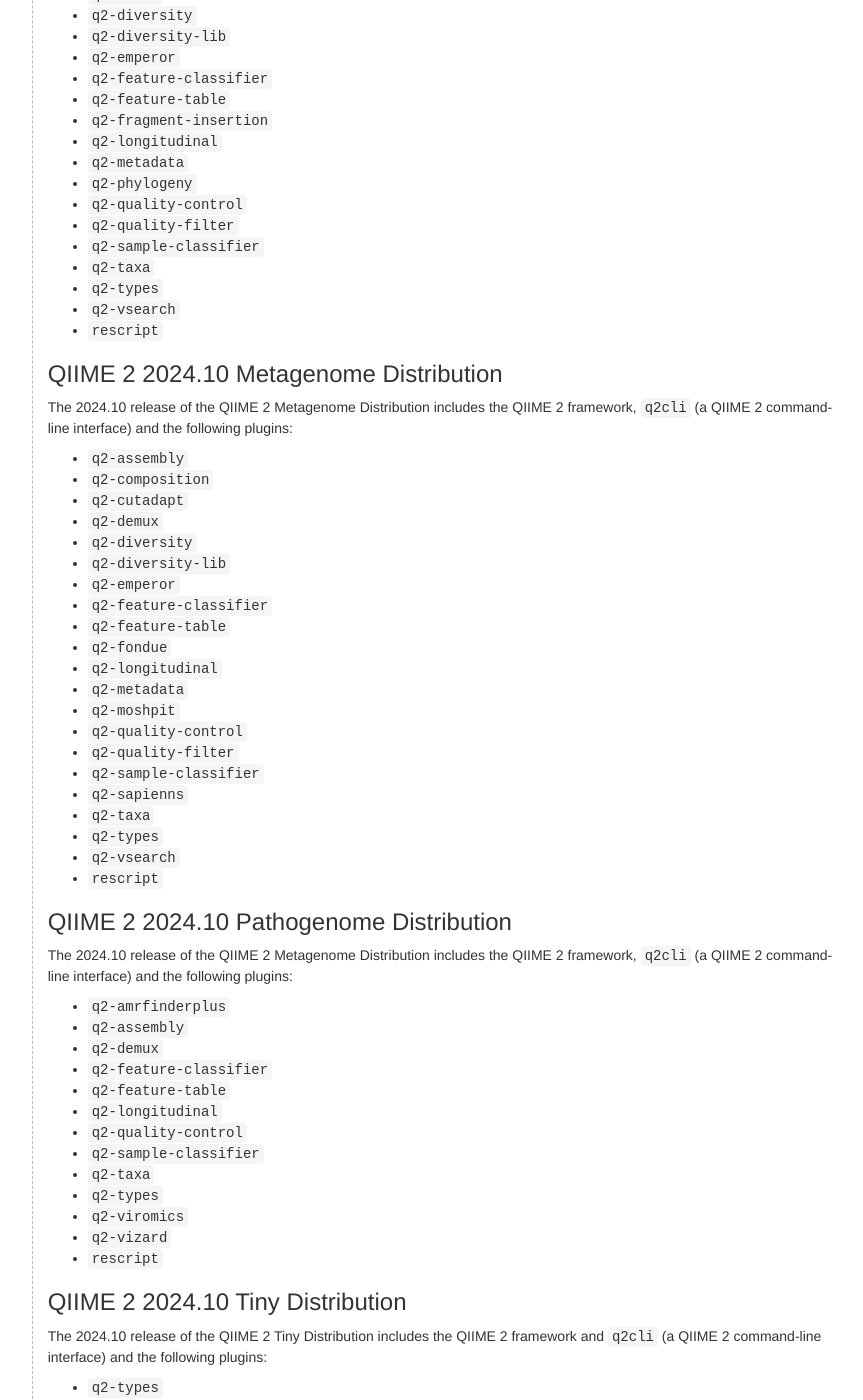
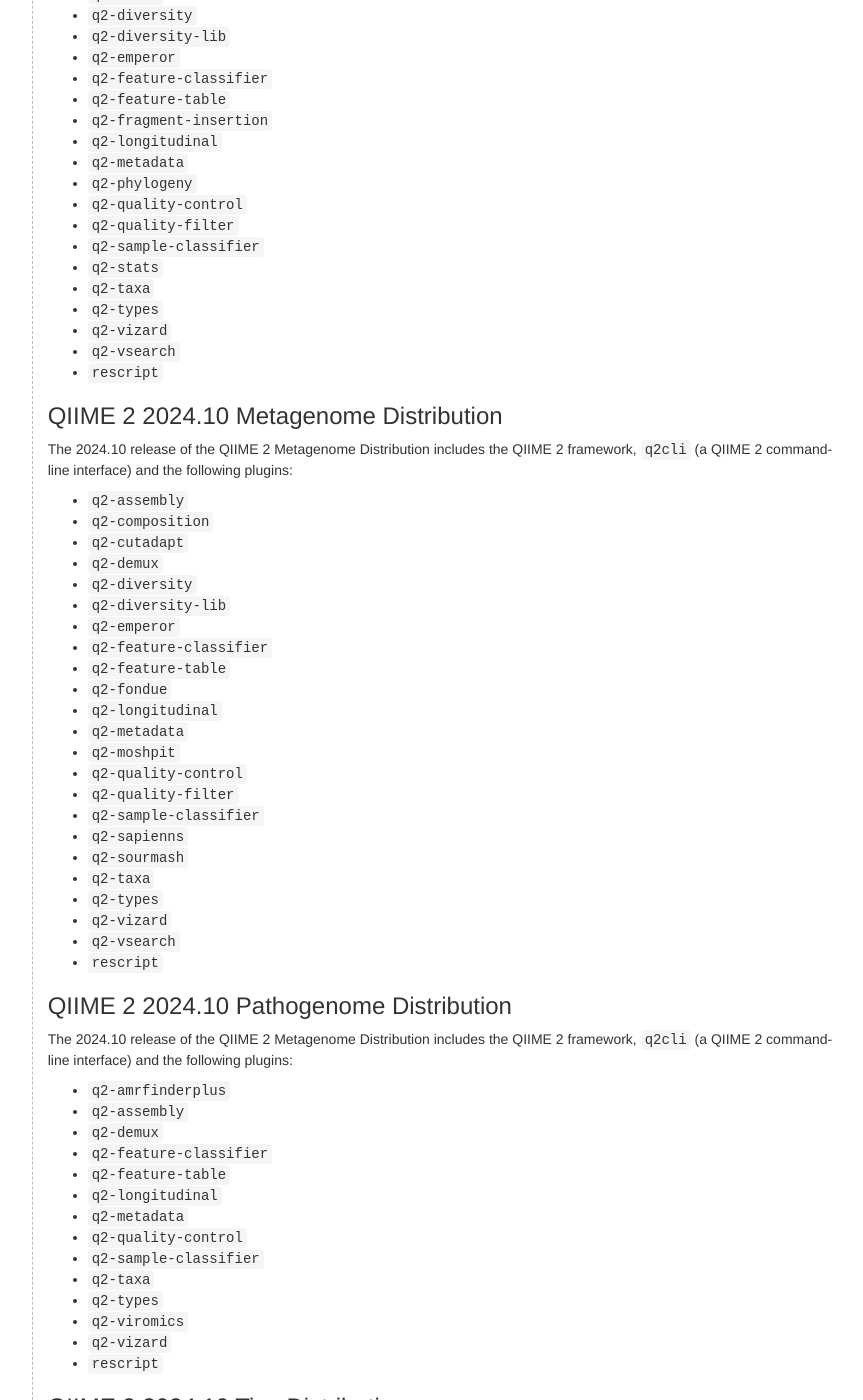
Before and after one commit to qiime2/docs, a Sphinx documentation site: the page built from source/install/index.rst, in a window 1280 px wide and 1400 px high, scrolled down 1186 px. Shown: the whole window, without its empty margins (277-1140 px from the left). Built offline with Sphinx 7.4.7, drawn with Linux system fonts in a browser that asks for light colours; pages that are not in the unit, such as notebooks, are missing from menus; the version number could not be read and is left out.

Commit message:
MAINT: update listed plugins for each distro in 2024.10

```diff
--- a/source/install/index.rst
+++ b/source/install/index.rst
@@ -71,8 +71,10 @@
 - ``q2-quality-control``
 - ``q2-quality-filter``
 - ``q2-sample-classifier``
+- ``q2-stats``
 - ``q2-taxa``
 - ``q2-types``
+- ``q2-vizard``
 - ``q2-vsearch``
 - ``rescript``
 
@@ -98,8 +100,10 @@
 - ``q2-quality-filter``
 - ``q2-sample-classifier``
 - ``q2-sapienns``
+- ``q2-sourmash``
 - ``q2-taxa``
 - ``q2-types``
+- ``q2-vizard``
 - ``q2-vsearch``
 - ``rescript``
 
@@ -114,6 +118,7 @@
 - ``q2-feature-classifier``
 - ``q2-feature-table``
 - ``q2-longitudinal``
+- ``q2-metadata``
 - ``q2-quality-control``
 - ``q2-sample-classifier``
 - ``q2-taxa``
@@ -127,6 +132,7 @@
 
 The 2024.10 release of the QIIME 2 Tiny Distribution includes the QIIME 2 framework and ``q2cli`` (a QIIME 2 command-line interface) and the following plugins:
 
+- ``q2-metadata``
 - ``q2-types``
 
 The QIIME 2 Tiny Distribution is a minimal QIIME 2 environment that can be used by developers who are in need of a basic development environment, or community plugin users who do not need the entire Amplicon, Metagenome or Pathogenome Distributions in their QIIME 2 environment.
```
